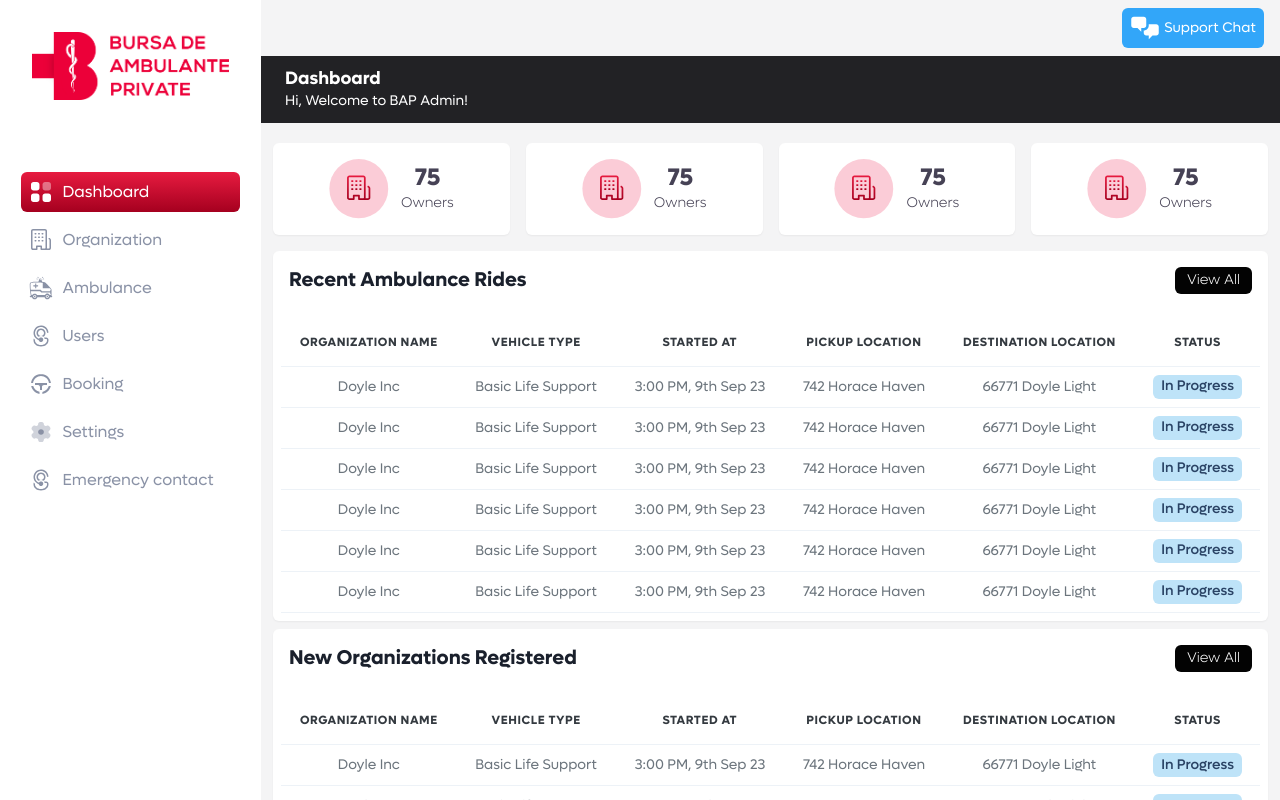
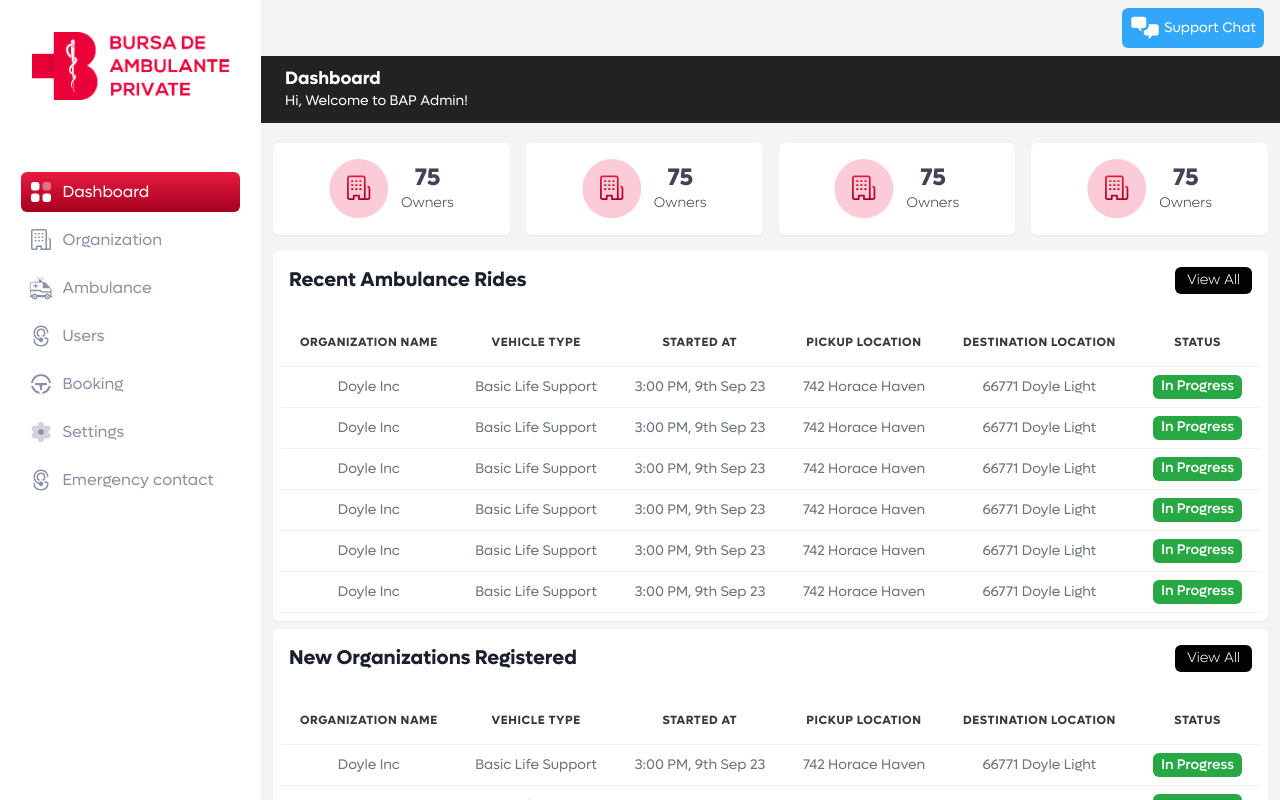
Before and after one commit to Zain-ul-din/bap-admin, a React (Vite) app: page / in a window 1280 px wide. Built offline with nearby package versions, Linux system fonts and the light colour scheme.

Commit message:
added: status tag

```diff
--- /dev/null
+++ b/src/components/design/StatusTag.tsx
@@ -0,0 +1,26 @@
+import { Tag, TagProps } from "@chakra-ui/react";
+
+type Status = "pending" | "cancelled" | "completed"
+
+interface StatusTagProps extends TagProps {
+  status: Status
+}
+
+const defaultProps: Record<Status, TagProps> = {
+  "pending": {
+    bg: 'blue.500',
+    color: 'white'
+  },
+  "completed": {
+    bg: 'green.500',
+    color: 'white'
+  },
+  "cancelled": {
+    bg: 'red.500',
+    color: 'white'
+  },
+}
+
+export default function StatusTag({ status, children, ...rest } : StatusTagProps) {
+  return <Tag {...defaultProps[status]} {...rest}>{children}</Tag>
+}
--- a/src/components/shared/DataTable.tsx
+++ b/src/components/shared/DataTable.tsx
@@ -1,4 +1,5 @@
-import { Button, Flex, FlexProps, Heading, Table, TableContainer, Tag, Tbody, Td, Th, Thead, Tr } from "@chakra-ui/react";
+import { Button, Flex, FlexProps, Heading, Table, TableContainer, Tbody, Td, Th, Thead, Tr } from "@chakra-ui/react";
+import StatusTag from "../design/StatusTag";
 
 interface DataTableProps extends FlexProps {
   heading: string
@@ -42,7 +43,7 @@ export default function DataTable({
             <Td>742 Horace Haven</Td>
             <Td>66771 Doyle Light</Td>
             <Td>
-              <Tag colorScheme="blue">In Progress</Tag>
+              <StatusTag colorScheme="blue" status="completed">In Progress</StatusTag>
             </Td>
           </Tr>})}
         </Tbody>
--- a/src/lib/theme.ts
+++ b/src/lib/theme.ts
@@ -72,6 +72,9 @@ const colors = {
   red: {
     500: '#E71B40'
   },
+  green: {
+    500: '#28A745'
+  },
   blackAlpha: {
     500: '#030303',
     600: '#030304DB'
```
